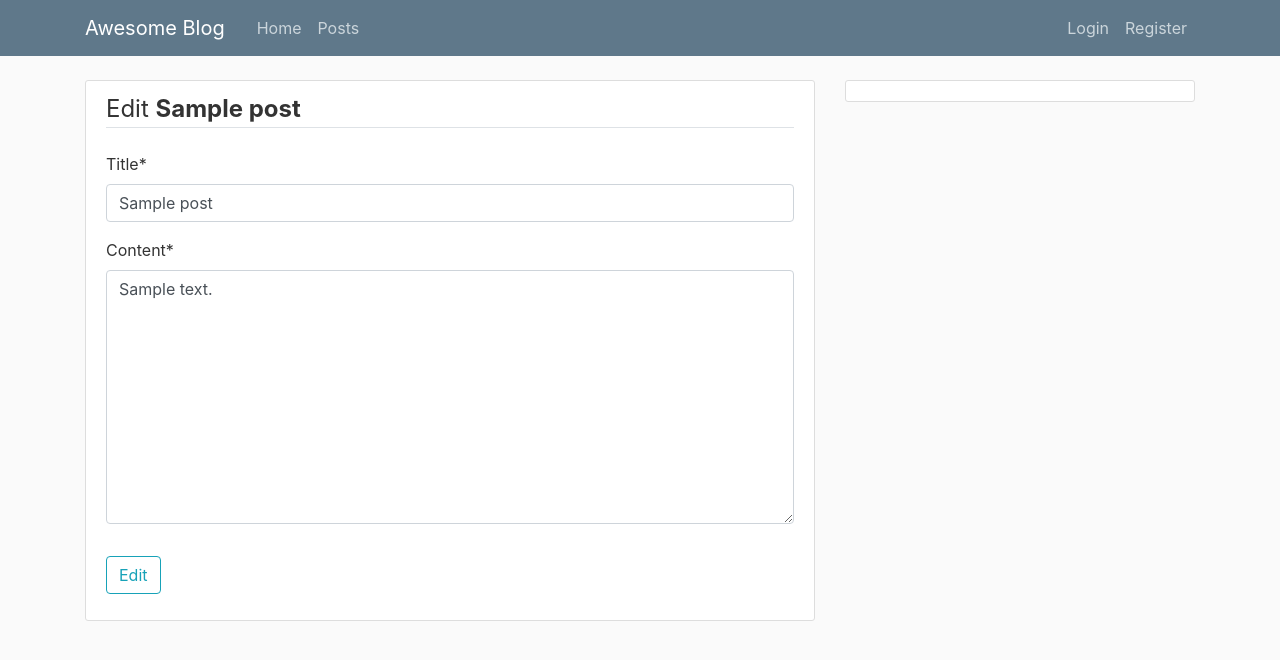
After one commit to SyedShahiq/awesomeblogs, a Django app: page /post/edit/1 in a window 1280 px wide. The commit adds this page. Shown: the top 660 px of the page. Run offline with Django 3.2, Linux system fonts and the light colour scheme; tables that the repository leaves empty hold one stand-in row (values such as "Sample post"); some libraries are stand-ins or nearby versions.

Commit message:
Posts Edit functionality added

```diff
--- /dev/null
+++ b/blog/forms.py
@@ -0,0 +1,10 @@
+from django import forms
+from .models import Post
+
+class PostEditForm(forms.ModelForm):
+	class Meta:
+		model = Post
+		fields = [
+			'title',
+			'content',
+		]
--- /dev/null
+++ b/blog/templates/posts_edit.html
@@ -0,0 +1,16 @@
+{% extends 'base.html' %}
+{% load crispy_forms_tags %}
+{% block content %}
+	<div class="content-section">
+		<form method="POST">
+			{% csrf_token %}
+			<fieldset class="form-group">
+				<legend class="border-bottom mb-4">Edit <strong>{{post_title}}</strong></legend>
+				{{form|crispy}}
+			</fieldset>
+			<div class="form-group">
+				<button class="btn btn-outline-info" type="submit">Edit</button>
+			</div>
+		</form>
+	</div>
+{% endblock %}
--- a/blog/templates/user_posts.html
+++ b/blog/templates/user_posts.html
@@ -9,7 +9,7 @@
 		    </div>
 		    {% if user.id == post.author.id %}
         <div class="actions">
-          <a href="" class="btn btn-success btn-sm">EDIT</a>
+          <a href="/post/edit/{{post.id}}" class="btn btn-success btn-sm">EDIT</a>
           <a href="" class="btn btn-danger btn-sm">DELETE</a>
         </div>
         {% endif %}
--- a/blog/views.py
+++ b/blog/views.py
@@ -8,6 +8,7 @@ from django.db.models import Count
 
 from comments.models import Comment,Reply
 from comments.forms import commentForm
+from .forms import PostEditForm
 from .models import Post,emotions
 
 # Create your views here.
@@ -69,3 +70,12 @@ def add_emotion(request,id):
 		else:
 			return JsonResponse({'like':'false'})
 	return JsonResponse({'like':'true'})
+
+def edit_posts(request,id):
+	post = Post.objects.get(id=id)
+	title = post.title
+	form = PostEditForm(request.POST or None,instance=post)
+	if form.is_valid():
+		form.save()
+		return redirect("posts")
+	return render(request,'posts_edit.html',{'form':form,'post_title':title})
--- a/blog_admin/urls.py
+++ b/blog_admin/urls.py
@@ -15,7 +15,7 @@ Including another URLconf
 """
 from django.contrib import admin
 from django.urls import path
-from blog.views import home_view,posts_view,single_post_view,fetchAllPosts,posts_by_user,add_emotion
+from blog.views import home_view,posts_view,single_post_view,fetchAllPosts,posts_by_user,add_emotion,edit_posts
 from user_profile.views import user_registration
 from comments.views import createNewReply
 from django.contrib.auth import views as auth_views
@@ -26,6 +26,7 @@ urlpatterns = [
     path('api/posts/',fetchAllPosts,name='api-posts'),
     path('post/<int:id>',single_post_view,name='single-post'),
     path('post/user/<int:id>',posts_by_user,name='post-by-users'),
+    path('post/edit/<int:id>',edit_posts,name="post-edit"),
     path('create-new-reply/',createNewReply,name='new-reply'),
     path('user/register/',user_registration,name='user-register'),
     path('logout/',auth_views.logout,name="logout"),
```
